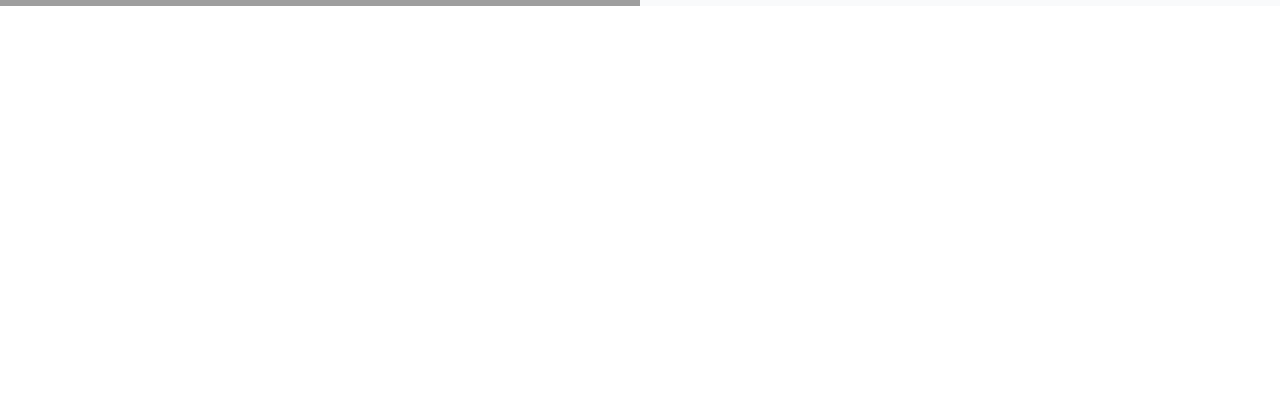
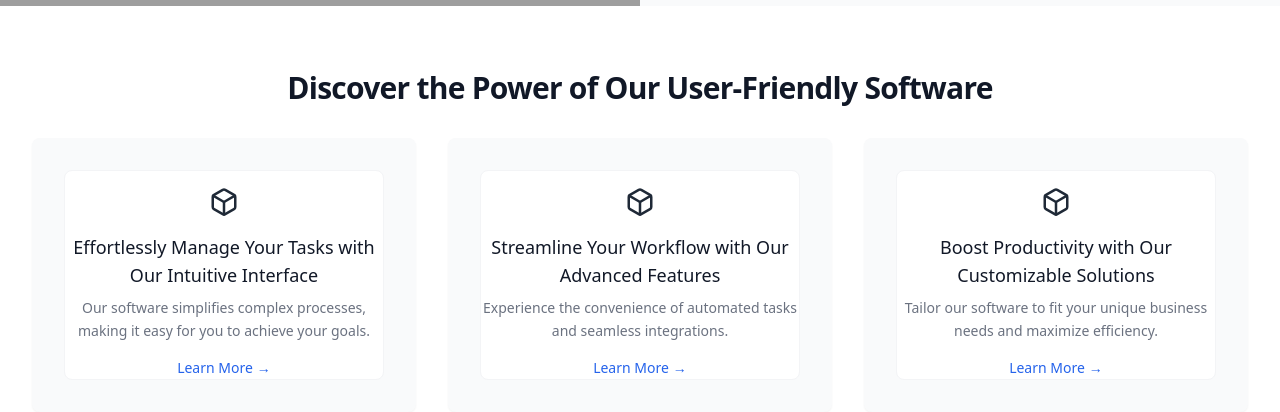
Before and after one commit to en-arnob/datamartbd-web, a React (Vite) app: page / in a window 1280 px wide. Shown: the part 2493-2905 px from the top of the page. Before the commit the page ends 2499 px from the top, so only its background shows below. Built offline with nearby package versions, Linux system fonts and the light colour scheme; grey boxes are pictures that could not be loaded.

Commit message:
fifth section

```diff
--- a/src/components/HomeSections.jsx
+++ b/src/components/HomeSections.jsx
@@ -240,6 +240,108 @@
           </div>
         </div>
       </section>
+
+      <section className="bg-white">
+        <div className="mx-auto max-w-screen-xl px-4 py-12 sm:px-6 lg:px-8 lg:py-16">
+          <h2 className="text-center text-4xl font-bold tracking-tight text-gray-900 sm:text-3xl">
+            Discover the Power of Our User-Friendly Software
+          </h2>
+
+          <div className="mt-8 grid grid-cols-1 gap-4 md:grid-cols-3 md:gap-8">
+            <blockquote className="rounded-lg bg-gray-50 p-6 shadow-sm sm:p-8">
+              <article className="text-center rounded-lg border border-gray-100 bg-white pt-2">
+                <span className="inline-block rounded text-3xl font-bold p-2 ">
+                  <FiBox />
+                </span>
+
+                <a href="#">
+                  <h3 className="mt-0.5 text-lg font-medium text-gray-900">
+                    Effortlessly Manage Your Tasks with Our Intuitive Interface
+                  </h3>
+                </a>
+
+                <p className="mt-2 line-clamp-3 text-sm/relaxed text-gray-500">
+                  Our software simplifies complex processes, making it easy for
+                  you to achieve your goals.
+                </p>
+                <a
+                  href="#"
+                  className="group mt-4 inline-flex items-center gap-1 text-sm font-medium text-blue-600"
+                >
+                  Learn More
+                  <span
+                    aria-hidden="true"
+                    className="block transition-all group-hover:ms-0.5 rtl:rotate-180"
+                  >
+                    &rarr;
+                  </span>
+                </a>
+              </article>
+            </blockquote>
+            <blockquote className="rounded-lg bg-gray-50 p-6 shadow-sm sm:p-8">
+              <article className="text-center rounded-lg border border-gray-100 bg-white pt-2">
+                <span className="inline-block rounded text-3xl font-bold p-2 ">
+                  <FiBox />
+                </span>
+
+                <a href="#">
+                  <h3 className="mt-0.5 text-lg font-medium text-gray-900">
+                    Streamline Your Workflow with Our Advanced Features
+                  </h3>
+                </a>
+
+                <p className="mt-2 line-clamp-3 text-sm/relaxed text-gray-500">
+                  Experience the convenience of automated tasks and seamless
+                  integrations.
+                </p>
+                <a
+                  href="#"
+                  className="group mt-4 inline-flex items-center gap-1 text-sm font-medium text-blue-600"
+                >
+                  Learn More
+                  <span
+                    aria-hidden="true"
+                    className="block transition-all group-hover:ms-0.5 rtl:rotate-180"
+                  >
+                    &rarr;
+                  </span>
+                </a>
+              </article>
+            </blockquote>
+
+            <blockquote className="rounded-lg bg-gray-50 p-6 shadow-sm sm:p-8">
+              <article className="text-center rounded-lg border border-gray-100 bg-white pt-2">
+                <span className="inline-block rounded text-3xl font-bold p-2 ">
+                  <FiBox />
+                </span>
+
+                <a href="#">
+                  <h3 className="mt-0.5 text-lg font-medium text-gray-900">
+                    Boost Productivity with Our Customizable Solutions
+                  </h3>
+                </a>
+
+                <p className="mt-2 line-clamp-3 text-sm/relaxed text-gray-500">
+                  Tailor our software to fit your unique business needs and
+                  maximize efficiency.
+                </p>
+                <a
+                  href="#"
+                  className="group mt-4 inline-flex items-center gap-1 text-sm font-medium text-blue-600"
+                >
+                  Learn More
+                  <span
+                    aria-hidden="true"
+                    className="block transition-all group-hover:ms-0.5 rtl:rotate-180"
+                  >
+                    &rarr;
+                  </span>
+                </a>
+              </article>
+            </blockquote>
+          </div>
+        </div>
+      </section>
     </div>
   );
 };
```
